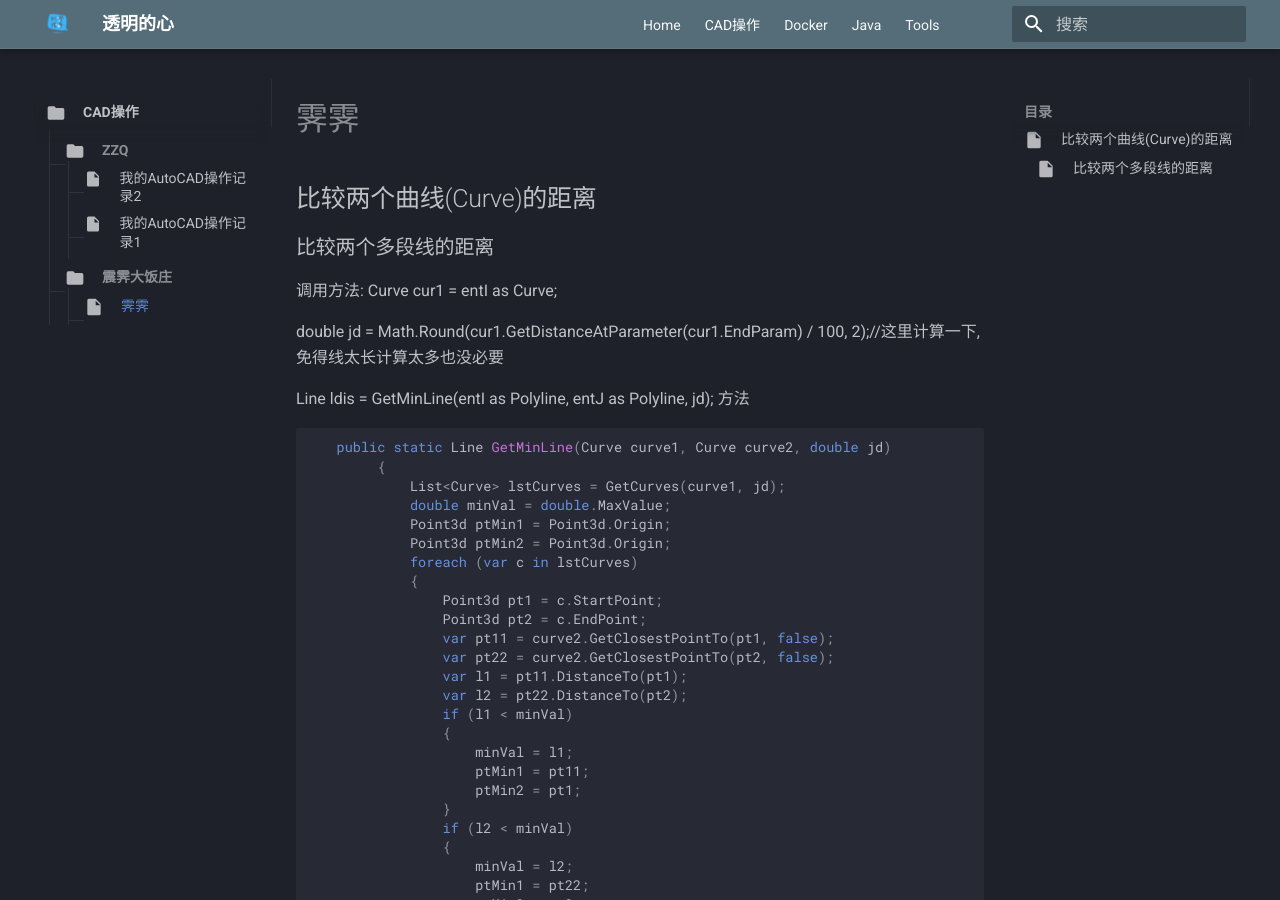
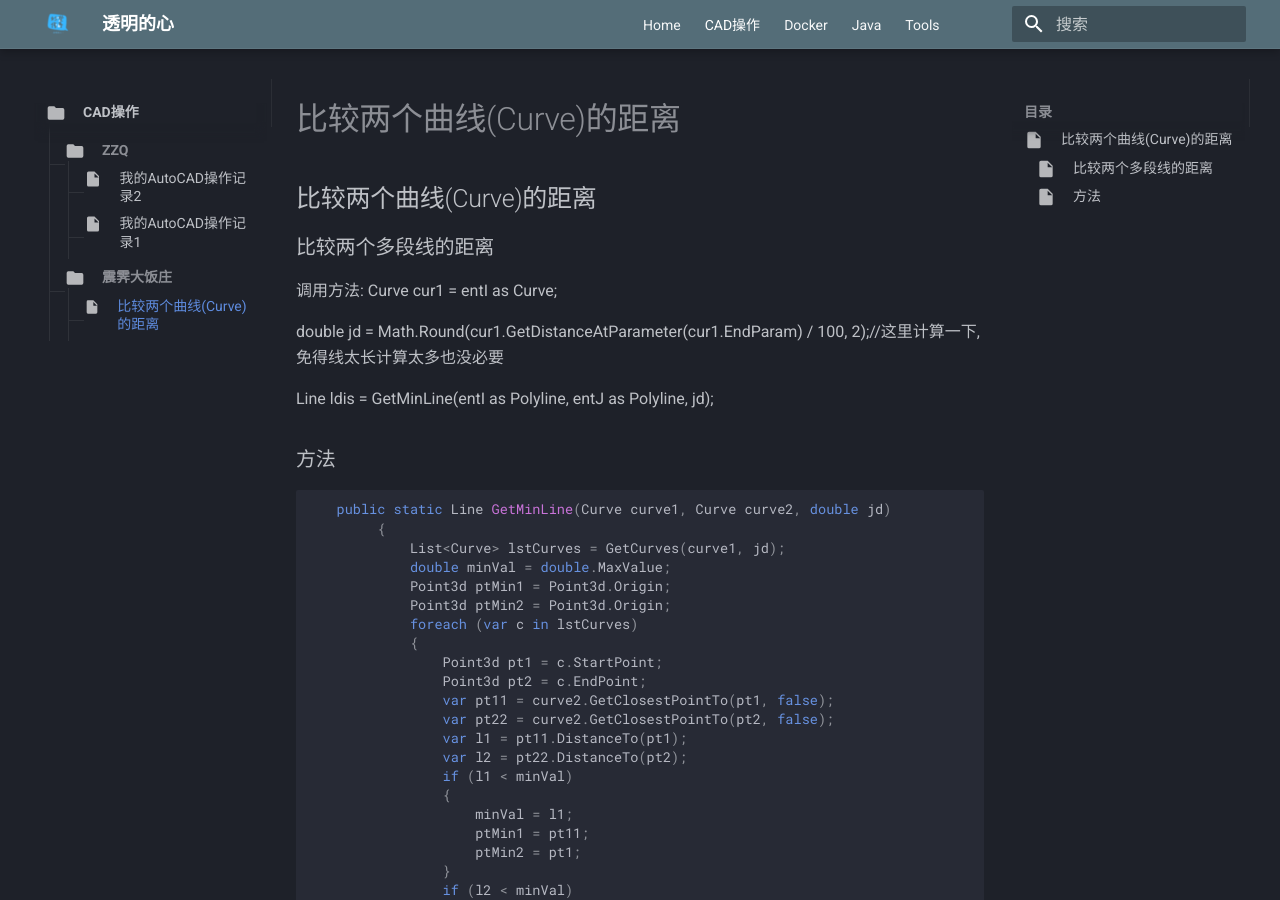
Before and after one commit to wq0713/wq0713.github.io, an MkDocs documentation site: the page built from docs/CAD操作/震霁大饭庄/比较两个曲线(Curve)的距离.md, in a window 1280 px wide and 900 px high. Built offline with MkDocs 1.6.1 and Material for MkDocs 9.7.7, drawn with Linux system fonts in a browser that asks for light colours.

Commit message:
Add method section for comparing curve distances
Added method section with code snippet for GetMinLine.

````diff
--- a/docs/CAD操作/震霁大饭庄/霁霁.md
+++ b/docs/CAD操作/震霁大饭庄/比较两个曲线(Curve)的距离.md
@@ -6,7 +6,9 @@
 double jd = Math.Round(cur1.GetDistanceAtParameter(cur1.EndParam) / 100, 2);//这里计算一下,免得线太长计算太多也没必要
 
 Line ldis = GetMinLine(entI as Polyline, entJ as Polyline, jd);
-方法
+
+###方法
+
 ```csharp
    public static Line GetMinLine(Curve curve1, Curve curve2, double jd)
         {
````
